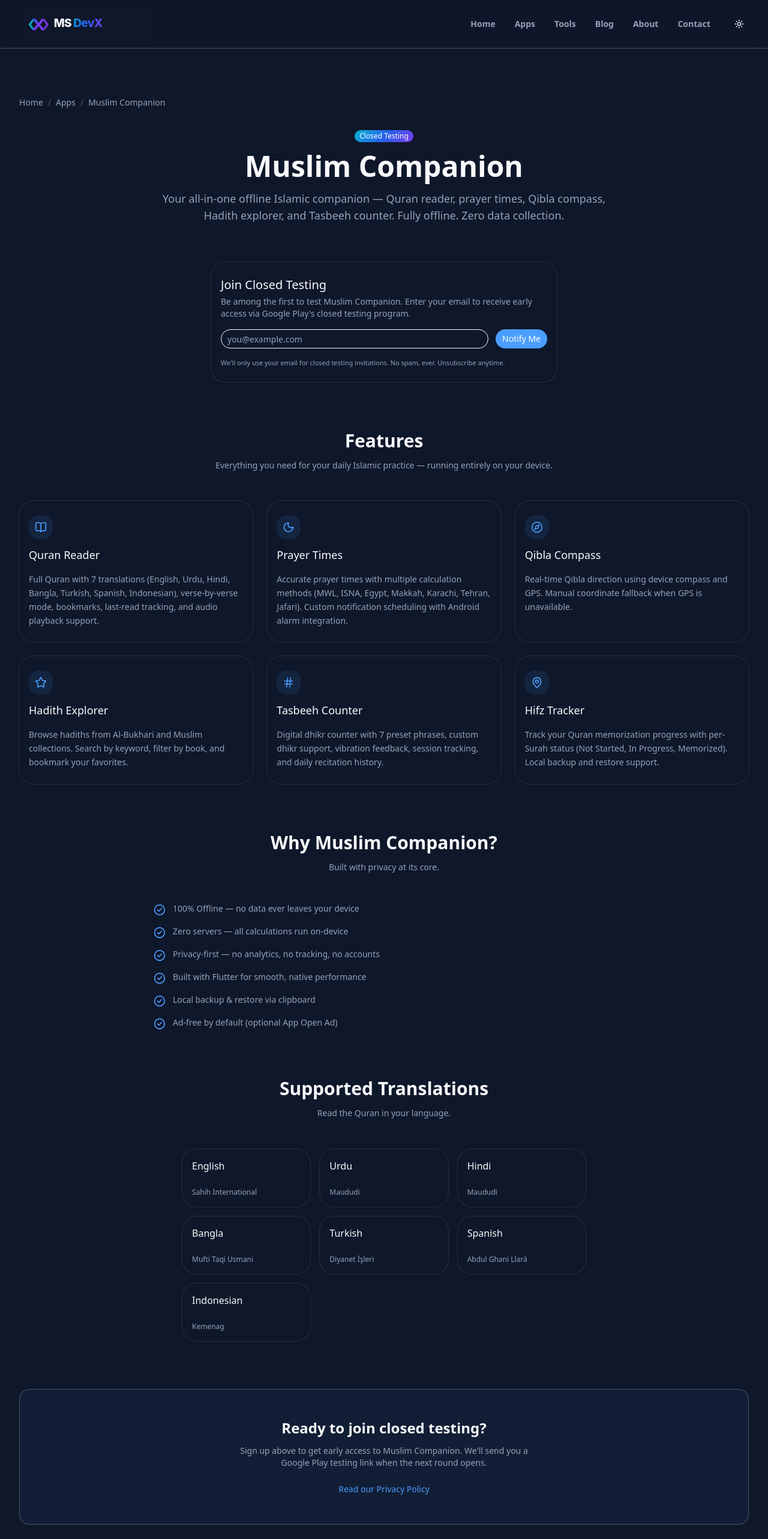
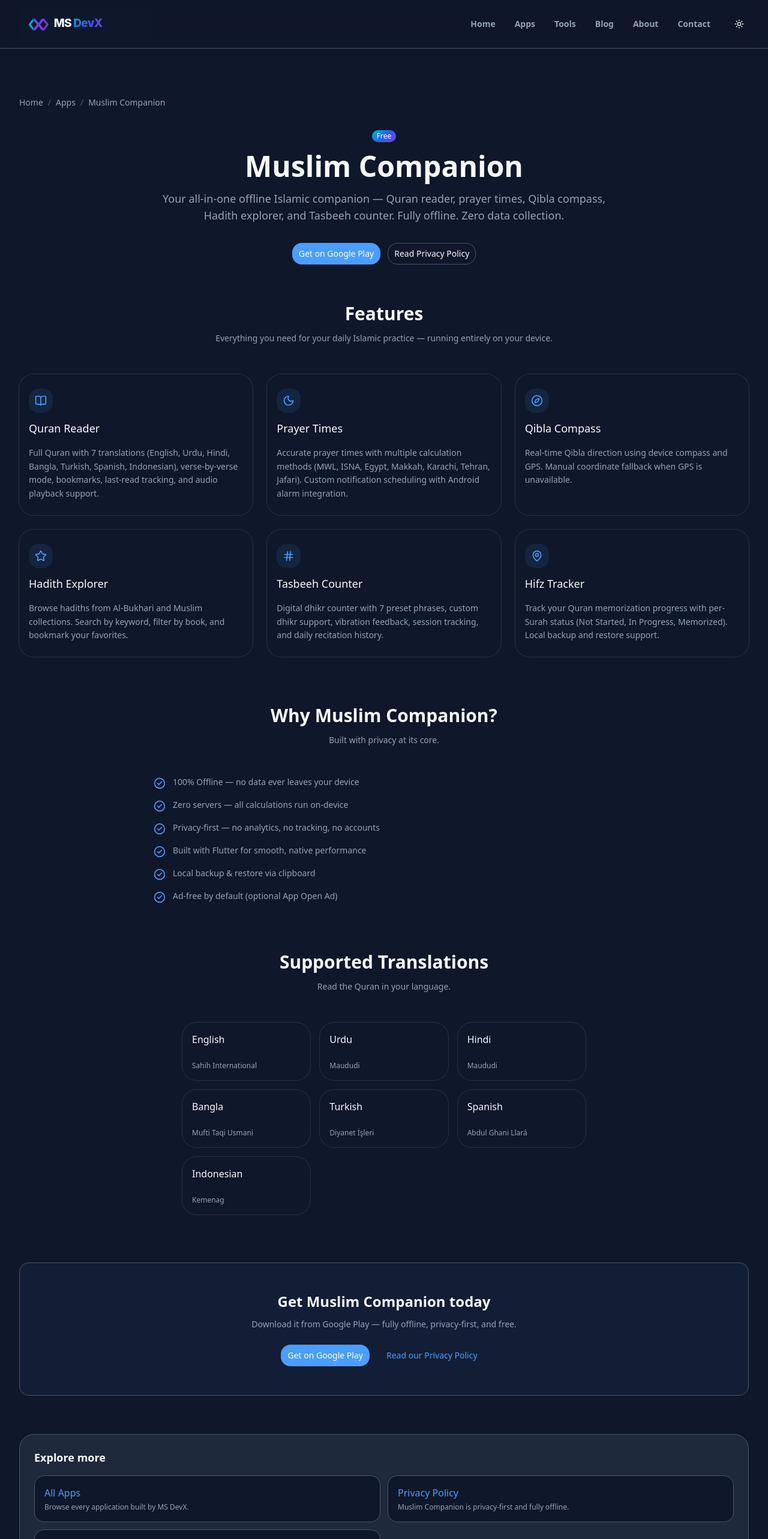
Before and after one commit to MS-DevX/ms-devx-web, a Next.js app: page /apps/muslim-companion in a window 1280 px wide. Shown: the top 2566 px of the page at 60% size. Built offline with nearby package versions, Linux system fonts and the light colour scheme.

Commit message:
Update Muslim Companion landing page for public release

```diff
--- a/src/app/(main)/apps/muslim-companion/page.tsx
+++ b/src/app/(main)/apps/muslim-companion/page.tsx
@@ -10,12 +10,12 @@
   Star,
 } from "lucide-react";
 
-import MuslimCompanionClient from "@/app/(main)/apps/muslim-companion/MuslimCompanionClient";
 import JsonLd from "@/components/seo/JsonLd";
 import PageBreadcrumbs from "@/components/seo/PageBreadcrumbs";
 import RelatedLinks from "@/components/seo/RelatedLinks";
 import { SectionHeader } from "@/components/shared/SectionHeader";
 import { Badge } from "@/components/ui/badge";
+import { Button } from "@/components/ui/button";
 import {
   Card,
   CardContent,
@@ -136,7 +136,7 @@
 
         <div className="mx-auto mb-16 max-w-3xl text-center">
           <Badge className="mb-4 bg-gradient-primary text-white border-0">
-            Closed Testing
+            Free
           </Badge>
           <h1 className="text-4xl font-bold text-foreground sm:text-5xl">
             Muslim Companion
@@ -146,10 +146,27 @@
             times, Qibla compass, Hadith explorer, and Tasbeeh counter. Fully
             offline. Zero data collection.
           </p>
-        </div>
-
-        <div className="mx-auto mb-20 max-w-xl">
-          <MuslimCompanionClient />
+          <div className="mt-8 flex flex-wrap justify-center gap-3">
+            <Button
+              size="lg"
+              className="bg-electric text-white hover:bg-electric/90"
+              asChild
+            >
+              <Link
+                href="https://play.google.com/store/apps/details?id=com.msdevx.muslimcompanion&pcampaignid=web_share"
+                target="_blank"
+                rel="noopener noreferrer"
+                aria-label="Get Muslim Companion on Google Play"
+              >
+                Get on Google Play
+              </Link>
+            </Button>
+            <Button size="lg" variant="outline" asChild>
+              <Link href="/muslim-companion/privacy">
+                Read Privacy Policy
+              </Link>
+            </Button>
+          </div>
         </div>
 
         <section className="mb-20">
@@ -245,16 +262,30 @@
 
         <section className="rounded-2xl border border-border bg-electric/5 px-6 py-12 text-center sm:px-10">
           <h2 className="text-2xl font-bold text-foreground">
-            Ready to join closed testing?
+            Get Muslim Companion today
           </h2>
           <p className="mx-auto mt-3 max-w-lg text-sm text-muted-foreground">
-            Sign up above to get early access to Muslim Companion. We&apos;ll
-            send you a Google Play testing link when the next round opens.
+            Download it from Google Play — fully offline, privacy-first, and
+            free.
           </p>
           <div className="mt-6 flex flex-wrap justify-center gap-3">
+            <Button
+              size="lg"
+              className="bg-electric text-white hover:bg-electric/90"
+              asChild
+            >
+              <Link
+                href="https://play.google.com/store/apps/details?id=com.msdevx.muslimcompanion&pcampaignid=web_share"
+                target="_blank"
+                rel="noopener noreferrer"
+                aria-label="Get Muslim Companion on Google Play"
+              >
+                Get on Google Play
+              </Link>
+            </Button>
             <Link
               href="/muslim-companion/privacy"
-              className="text-sm text-electric underline-offset-4 hover:underline"
+              className="inline-flex items-center px-4 text-sm text-electric underline-offset-4 hover:underline"
             >
               Read our Privacy Policy
             </Link>
```
